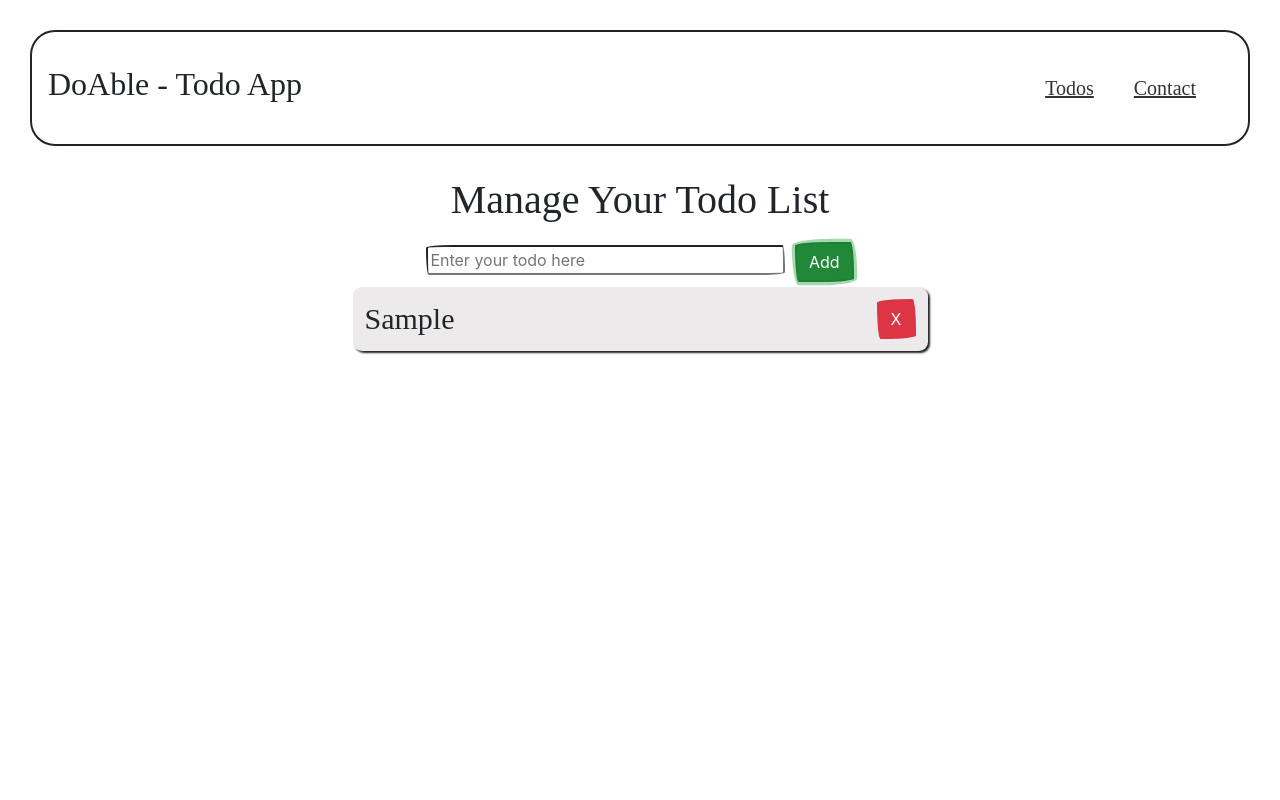
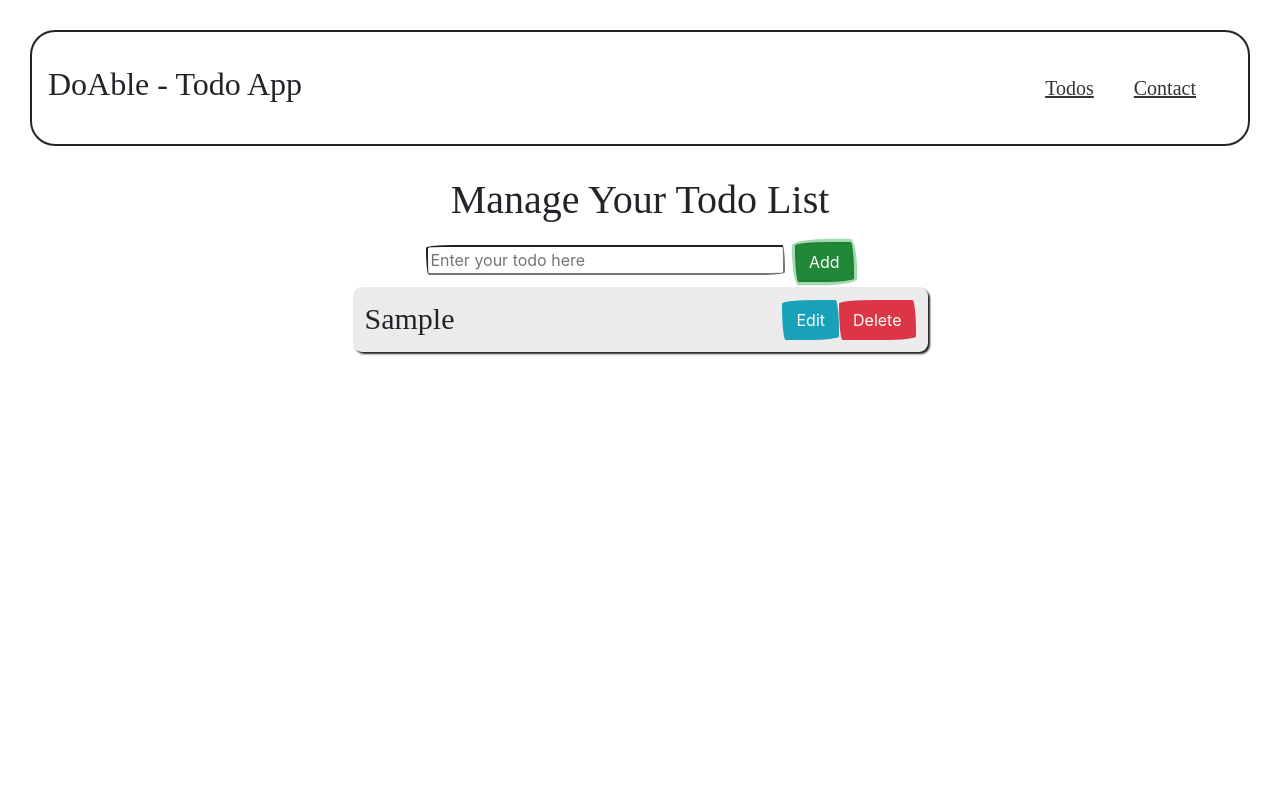
Before and after one commit to MateoNav53/Doable, a React (Create React App) app: page / in a window 1280 px wide. Both pictures are taken after typing "Sample" into the empty fields and a click on the button "Add". Shown: the top 800 px of the page. Built offline with nearby package versions, Linux system fonts and the light colour scheme; a web font is replaced by a local one.

Commit message:
partial edit items functinon added

```diff
--- a/src/components/TodoList.js
+++ b/src/components/TodoList.js
@@ -28,16 +28,37 @@ function TodoList(){
       }
   }
 
-  const deleteTodo = (id) => {
+  const deleteTodo = (id, e) => {
     //goes through the todo list, and returns the todos that aren't equal
     //to the id that was clicked on
+    e.preventDefault()
     setTodoItems(todoItems.filter((todoItem) => todoItem.id !== id))
   }
 
+  //prevent the default action
+  //create a new variable that represents the todo object as a whole
+  //delete the todo with the id that was clicked on
+  //set the state to be the text of the object from the variable. that returns it to the input field.
+  const editTodo = (id, e) => {
+    e.preventDefault()
+    const todoObject = todoItems.find((todoItem) => todoItem.id === id)
+    deleteTodo(id, e)
+
+    setNewInput(todoObject.text)
+    //if we click edit on two separate items, it deletes the first one we clicked
+    //need to find out how to maybe disable the all edit buttons to prevent this
+    //or
+
+  }
+
+
   const generateTodo = todoItems.map((todoItem) => (
-    <li className="todo col-md-6 offset-md-3" key={todoItem.id}>
+    <li className="todo col-md-6 offset-md-3" key={todoItem.id} >
       {todoItem.text}
-    <button className="btn btn-danger" onClick={() => deleteTodo(todoItem.id)}>X</button>
+    <div>
+      <button className="btn btn-info" onClick={(e) => editTodo(todoItem.id, e)}>Edit</button>
+      <button className="btn btn-danger" onClick={(e) => deleteTodo(todoItem.id, e)}>Delete</button>
+    </div>
     </li>
     ));
 
@@ -45,7 +66,7 @@ function TodoList(){
       <div className="App text-center">
         <h1>Manage Your Todo List</h1>
         <form className="todo-list text-center" onSubmit={handleTodoItems}>
-          <input size="30"className="todo-form" placeholder="Enter your todo here" value={newInput}onChange={handleInputChange} />
+          <input size="30"className="todo-form" placeholder="Enter your todo here" value={newInput} onChange={handleInputChange} />
           <button className="todo-form btn btn-success" type="submit">Add</button>
           <div className="error-message">{error}</div>
           <ul className="remove-default-padding">
```
